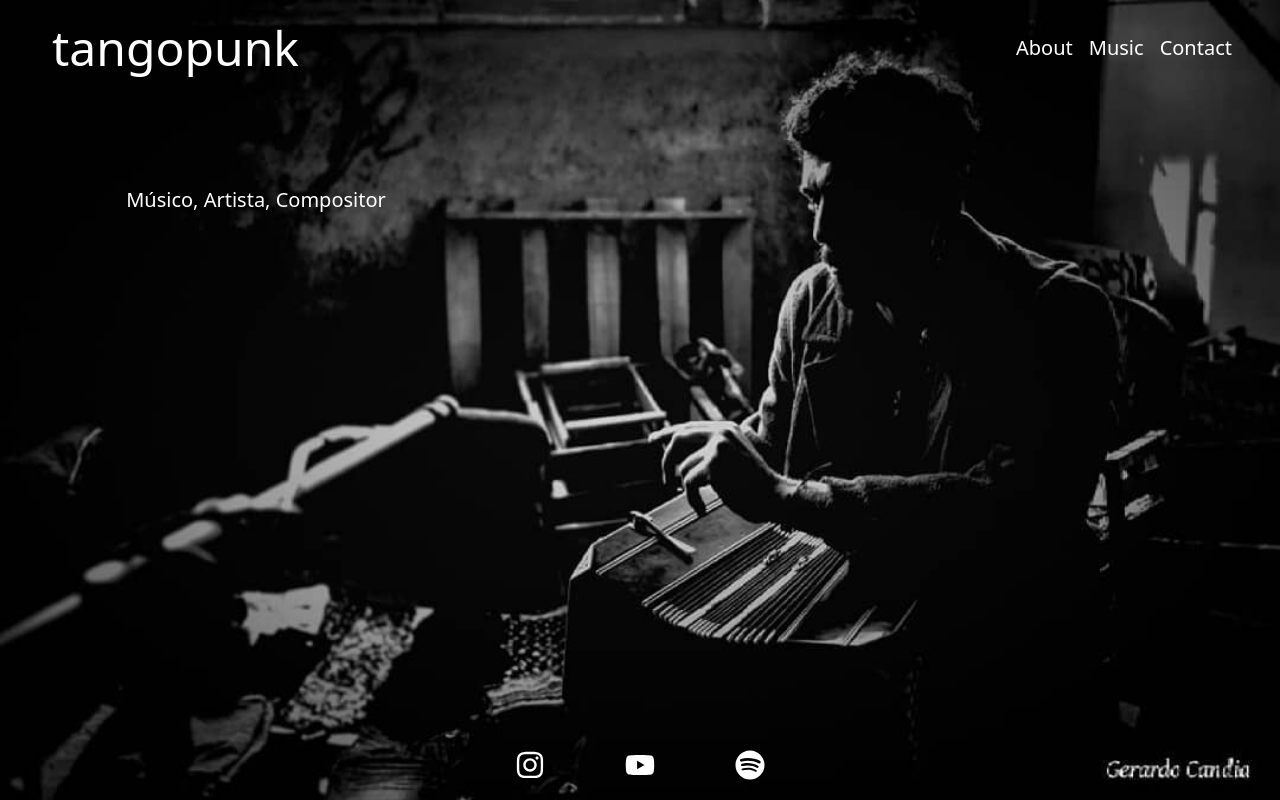
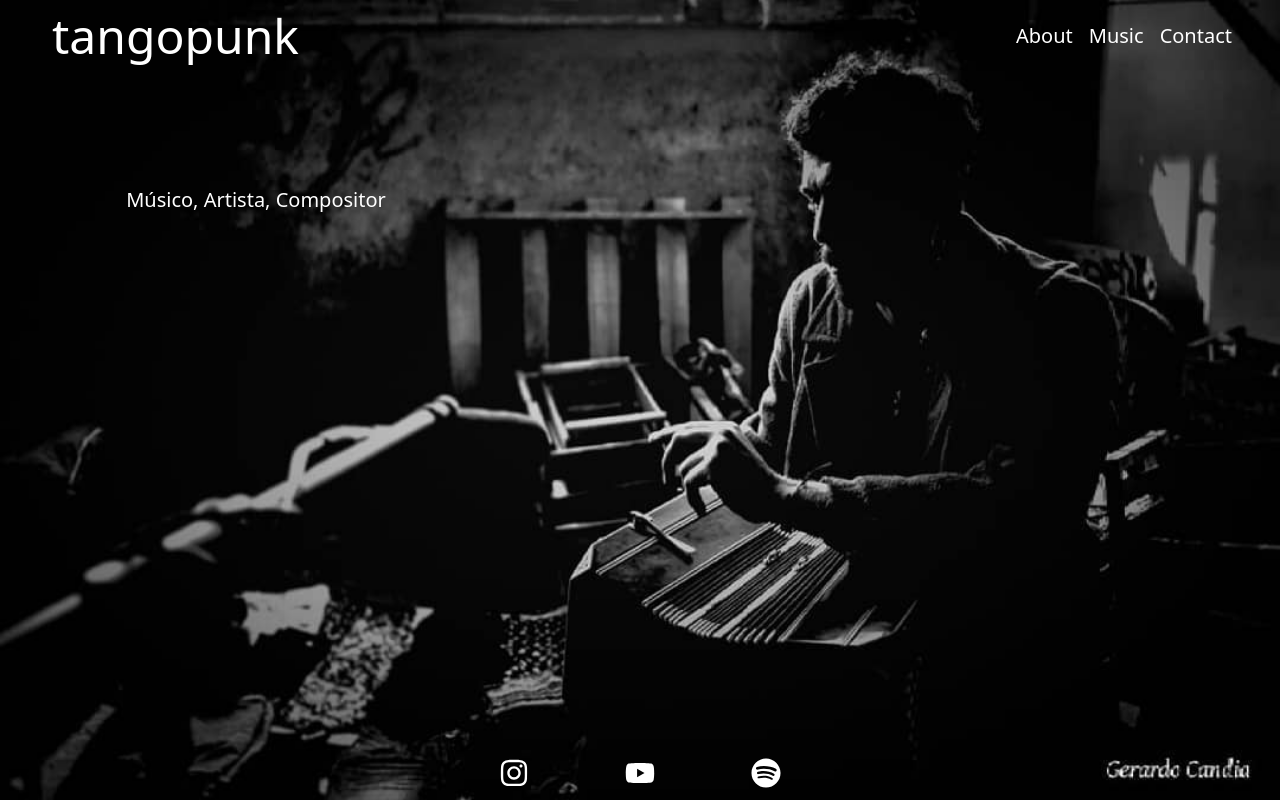
Before and after one commit to johnobriendev/tangoPunk, a React (Vite) app: page / in a window 1280 px wide. Built offline with nearby package versions, Linux system fonts and the light colour scheme.

Commit message:
adjust y margin of header and footer

```diff
--- a/src/components/Footer.jsx
+++ b/src/components/Footer.jsx
@@ -7,7 +7,7 @@ import { FaSpotify } from "react-icons/fa6";
 
 export default function Footer() {
     return(
-        <div className=" flex items-center justify-center gap-20 w-full py-5 px-2 sticky left-0 md:absolute bottom-0 text-red-500 text-3xl bg-yellow-500 md:bg-transparent md:text-white">
+        <div className=" flex items-center justify-center gap-24 w-full py-3 px-2 sticky left-0 md:absolute bottom-0 text-red-500 text-3xl bg-yellow-500 md:bg-transparent md:text-white">
             <FaInstagram className="hover:scale-125 duration-150"/>
             <FaYoutube className="hover:scale-125 duration-150" />
             <FaSpotify className="hover:scale-125 duration-150" />
--- a/src/components/Navbar.jsx
+++ b/src/components/Navbar.jsx
@@ -7,7 +7,7 @@ export default function Navbar(){
    const [menuOpen, setMenuOpen] = useState(false);
 
     return(
-        <nav className="flex flex-col items-start gap-5  py-5 px-2 sticky bg-yellow-500 text-red-500 w-full top-0  z-10 md:flex-row md:justify-between md:items-center md:px-10 md:bg-transparent md:text-white md:z-10 md:absolute">
+        <nav className="flex flex-col items-start gap-5  py-2 px-2 sticky bg-yellow-500 text-red-500 w-full top-0  z-10 md:flex-row md:justify-between md:items-center md:px-10 md:bg-transparent md:text-white md:z-10 md:absolute">
             <Link to='/' className="text-3xl md:hover:scale-110 duration-150 px-3 py-1 rounded md:text-5xl" onClick={() => setMenuOpen(false)}>tangopunk</Link>
 
                 <div className="text-2xl md:hidden cursor-pointer absolute top-5 right-5" onClick={() => setMenuOpen(!menuOpen)}>
```
